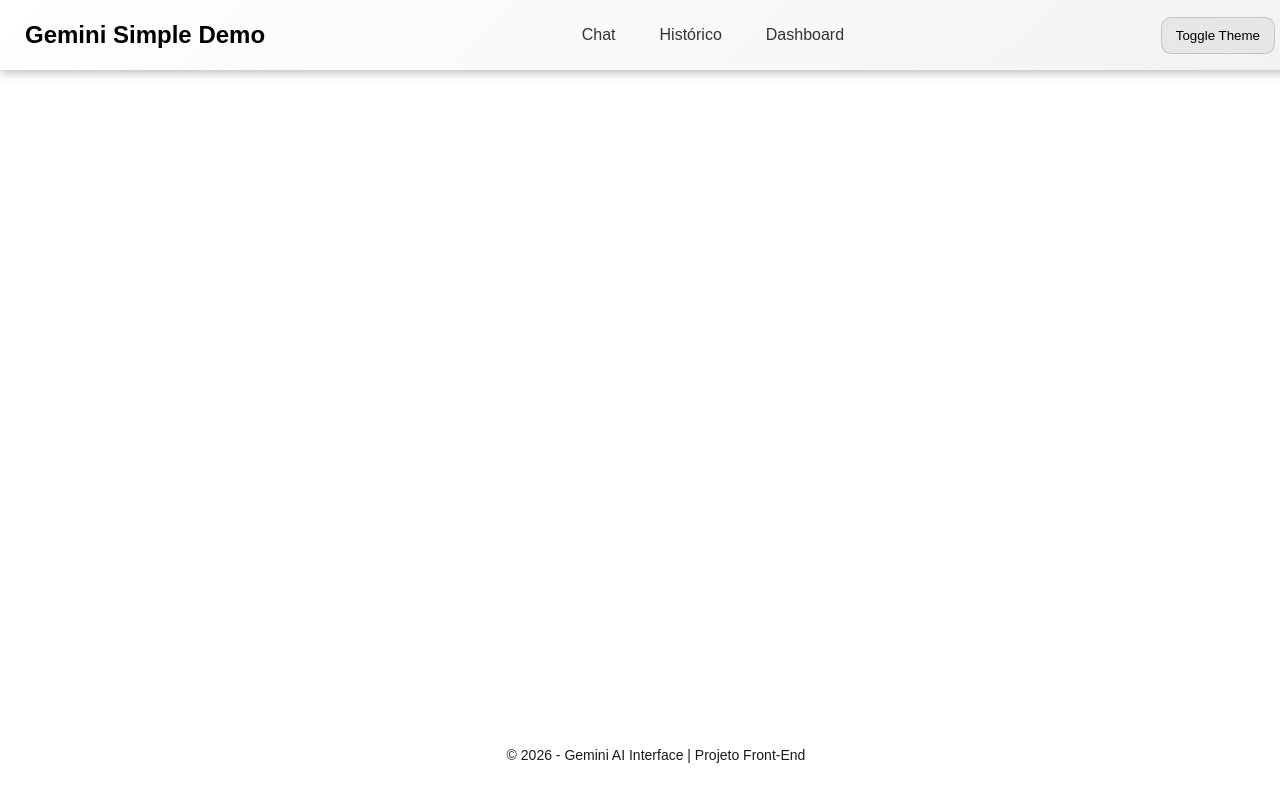
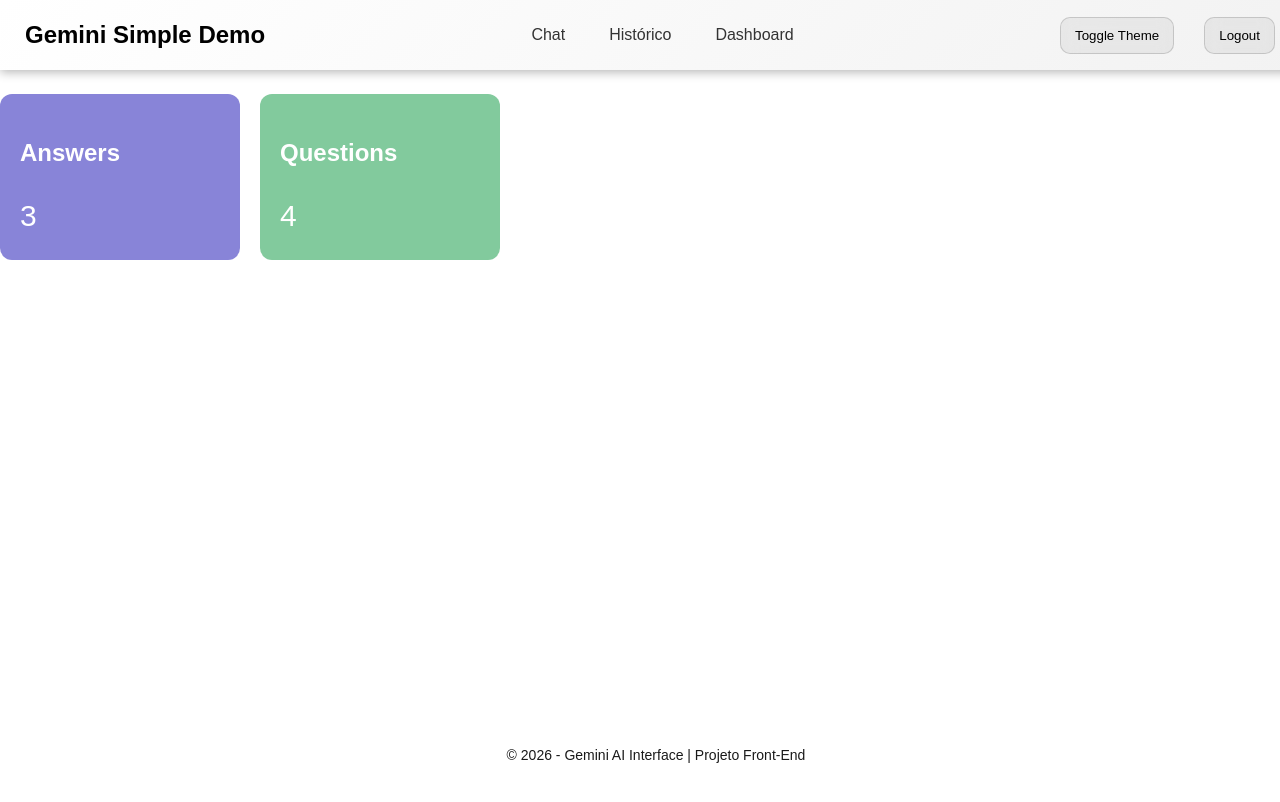
Before and after one commit to Henriquecandls/Frontendatt, a React (Vite) app in the folder 1Projetofrontend/: page /dashboard in a window 1280 px wide. Shown: the top 802 px of the page. Built offline with nearby package versions, Linux system fonts and the light colour scheme; no server answers; sample sign-in values are in the browser's storage.

Commit message:
authenticaçao e inicio do dashboard

```diff
--- a/1Projetofrontend/package.json
+++ b/1Projetofrontend/package.json
@@ -16,7 +16,8 @@
     "firebase": "^12.12.1",
     "react": "^19.2.5",
     "react-dom": "^19.2.5",
-    "react-router-dom": "^7.14.2"
+    "react-router-dom": "^7.14.2",
+    "recharts": "^3.8.1"
   },
   "devDependencies": {
     "@eslint/js": "^10.0.1",
--- a/1Projetofrontend/src/App.tsx
+++ b/1Projetofrontend/src/App.tsx
@@ -6,6 +6,7 @@ import AppGemini from "./AppGemini";
 import Login from "./components/Login";
 import { ThemeContext } from "./components/ThemeContext";
 import Historico from "./components/Historico";
+import Dashboard from "./components/Dashboard";
 import Header from "./components/Header";
 import Footer from "./components/Footer";
 
@@ -24,6 +25,7 @@ function App() {
   }, []);
 return (
   <ThemeContext.Provider
+
     value={{
       theme: toogle ? "dark" : "light",
       toggleTheme: () => setIsToogle((prev) => !prev),
@@ -45,6 +47,7 @@ return (
         <Route path="/gemini" element={<AppGemini />} />
 
         <Route path="/historico" element={<Historico />} />
+        <Route path="/dashboard" element={<Dashboard />} />
       </Routes>
   <Footer />
 
--- a/1Projetofrontend/src/AppGemini.tsx
+++ b/1Projetofrontend/src/AppGemini.tsx
@@ -1,10 +1,10 @@
-import { useState, createContext, useContext } from "react";
+import { useState, useEffect, createContext, useContext } from "react";
 import { GoogleGenerativeAI } from "@google/generative-ai";
 import Message from "./components/Message";
-
 import { useTheme } from "./components/ThemeContext";
 import { useNavigate } from "react-router-dom";
 import "./css/App.css";
+import { auth } from "./config/firebase";
 
 const genAI = new GoogleGenerativeAI("");
 
@@ -14,9 +14,20 @@ function AppGemini() {
   const [prompt, setPrompt] = useState("");
   const [response, setResponse] = useState("");
   const [loading, setLoading] = useState(false);
+
   const [messages, setMessages] = useState<
     { type: "question" | "answer"; text: string }[]
   >([]);
+
+  useEffect(() => {
+    const unsubscribe = auth.onAuthStateChanged((user) => {
+      if (!user) {
+        navigate("/");
+      }
+    });
+
+    return () => unsubscribe();
+  }, [navigate]);
 
   async function handleSubmit(e) {
     e.preventDefault();
@@ -29,9 +40,11 @@ function AppGemini() {
     ]);
 
     try {
-      const model = genAI.getGenerativeModel({ model: "gemini-flash-latest" });
+      const model = genAI.getGenerativeModel({
+        model: "gemini-flash-latest",
+      });
+
       const result = await model.generateContent(prompt);
-
       const text = result.response.text();
 
       setResponse(text);
@@ -42,13 +55,17 @@ function AppGemini() {
           { type: "answer", text },
         ];
 
-        localStorage.setItem("messages", JSON.stringify(updated));
+        localStorage.setItem(
+          "messages",
+          JSON.stringify(updated)
+        );
 
         return updated;
       });
 
     } catch (error) {
-      const errorMsg = "Error generating content. Check your API key.";
+      const errorMsg =
+        "Error generating content. Check your API key.";
 
       setResponse(errorMsg);
 
@@ -63,12 +80,18 @@ function AppGemini() {
     setLoading(false);
     setPrompt("");
   }
+
   function handleNewConversation() {
-  const stored = JSON.parse(localStorage.getItem("conversations") || "[]");
+    const stored = JSON.parse(
+      localStorage.getItem("conversations") || "[]"
+    );
 
     if (messages.length > 0) {
       stored.push(messages);
-    localStorage.setItem("conversations", JSON.stringify(stored));
+      localStorage.setItem(
+        "conversations",
+        JSON.stringify(stored)
+      );
     }
 
     setMessages([]);
@@ -78,13 +101,15 @@ function handleNewConversation() {
 
   return (
     <div className={`App ${theme}`} style={{ padding: "20px" }}>
-
       <form onSubmit={handleSubmit}>
-
         <button
           type="button"
           onClick={handleNewConversation}
-        style={{ marginBottom: "10px", padding: "10px", cursor: "pointer" }}
+          style={{
+            marginBottom: "10px",
+            padding: "10px",
+            cursor: "pointer",
+          }}
         >
           Nova conversa
         </button>
@@ -96,7 +121,11 @@ function handleNewConversation() {
           style={{ width: "300px", padding: "10px" }}
         />
 
-      <button type="submit" style={{ padding: "10px" }} disabled={loading}>
+        <button
+          type="submit"
+          style={{ padding: "10px" }}
+          disabled={loading}
+        >
           {loading ? "Thinking..." : "Submit"}
         </button>
       </form>
@@ -108,7 +137,6 @@ function handleNewConversation() {
           </Message>
         ))}
       </div>
-
     </div>
   );
 }
--- /dev/null
+++ b/1Projetofrontend/src/components/Dashboard.tsx
@@ -0,0 +1,76 @@
+import React, { useEffect, useState } from "react";
+import { useNavigate } from "react-router-dom";
+import { auth } from "../config/firebase";
+
+function Dashboard() {
+  const navigate = useNavigate();
+  const [user, setUser] = useState(null);
+
+  const answers = [
+    { id: 1 },
+    { id: 2 },
+    { id: 3 },
+  ];
+
+  const questions = [
+    { id: 1 },
+    { id: 2 },
+    { id: 3 },
+    { id: 4 },
+  ];
+
+  useEffect(() => {
+    const unsubscribe = auth.onAuthStateChanged((u) => {
+      if (!u) {
+        navigate("/");
+      } else {
+        setUser(u);
+      }
+    });
+
+    return () => unsubscribe();
+  }, [navigate]);
+
+  if (!user) return null;
+
+  return (
+    <div>
+      <h1>Dashboard</h1>
+
+      {/* Cards */}
+      <div style={{ display: "flex", gap: 20 }}>
+
+        {/* Answers */}
+        <div style={{
+          padding: 20,
+          borderRadius: 12,
+          background: "#8884d8",
+          color: "white",
+          width: 200
+        }}>
+          <h2>Answers</h2>
+          <p style={{ fontSize: 30, margin: 0 }}>
+            {answers.length}
+          </p>
+        </div>
+
+        {/* Questions */}
+        <div style={{
+          padding: 20,
+          borderRadius: 12,
+          background: "#82ca9d",
+          color: "white",
+          width: 200
+        }}>
+          <h2>Questions</h2>
+          <p style={{ fontSize: 30, margin: 0 }}>
+            {questions.length}
+          </p>
+        </div>
+
+      </div>
+    </div>
+  );
+}
+
+export default Dashboard;
--- a/1Projetofrontend/src/components/Header.tsx
+++ b/1Projetofrontend/src/components/Header.tsx
@@ -1,9 +1,23 @@
 import "../css/Header.css";
 import { useTheme } from "./ThemeContext";
 import Menu from "./Menu.tsx";
+import { signOut } from "firebase/auth";
+import { auth } from "../config/firebase";
+import { useNavigate } from "react-router-dom";
 
 export default function Header() {
   const { theme, toggleTheme } = useTheme();
+  const navigate = useNavigate();
+
+  const handleLogout = async () => {
+    try {
+      await signOut(auth);
+      console.log("User logged out");
+      navigate("/");
+    } catch (error) {
+      console.error("Erro ao fazer logout:", error);
+    }
+  };
 
   return (
     <header className={`header header-${theme}`}>
@@ -18,6 +32,11 @@ export default function Header() {
         <button onClick={toggleTheme}>
           Toggle Theme
         </button>
+
+        <button onClick={handleLogout}>
+          Logout
+        </button>
+
       </div>
 
     </header>
--- a/1Projetofrontend/src/components/Historico.tsx
+++ b/1Projetofrontend/src/components/Historico.tsx
@@ -1,8 +1,24 @@
 import { useEffect, useState } from "react";
+import { useNavigate } from "react-router-dom";
+import { auth } from "../config/firebase";
 import "../css/historico.css";
 
 function Historico() {
+  const navigate = useNavigate();
+  const [user, setUser] = useState(null);
   const [conversations, setConversations] = useState([]);
+
+  useEffect(() => {
+    const unsubscribe = auth.onAuthStateChanged((u) => {
+      if (!u) {
+        navigate("/");
+      } else {
+        setUser(u);
+      }
+    });
+
+    return () => unsubscribe();
+  }, [navigate]);
 
   useEffect(() => {
     const stored = localStorage.getItem("conversations");
@@ -18,6 +34,8 @@ function Historico() {
     setConversations(updated);
     localStorage.setItem("conversations", JSON.stringify(updated));
   }
+
+  if (!user) return null;
 
   return (
     <div className="history-container">
--- a/1Projetofrontend/src/components/Login.tsx
+++ b/1Projetofrontend/src/components/Login.tsx
@@ -63,9 +63,7 @@ function Login () {
             {loading ? "A entrar..." : "Login"}
         </button>
         <button
-  type="button"
-  onClick={handleRegister}
-  disabled={loading}
+  type="button"onClick={handleRegister}disabled={loading}
 >
   Registar
 </button>
--- a/1Projetofrontend/src/components/Menu.tsx
+++ b/1Projetofrontend/src/components/Menu.tsx
@@ -1,14 +1,25 @@
 import { Link } from "react-router-dom";
+import { auth } from "../config/firebase";
+import { useEffect, useState } from "react";
 
 export default function Menu() {
+  const [user, setUser] = useState(null);
+
+  useEffect(() => {
+    const unsubscribe = auth.onAuthStateChanged((u) => {
+      setUser(u);
+    });
+
+    return () => unsubscribe();
+  }, []);
+
+  if (!user) return null;
+
   return (
     <nav className="nav">
-
-
       <Link to="/gemini">Chat</Link>
       <Link to="/historico">Histórico</Link>
       <Link to="/dashboard">Dashboard</Link>
-
     </nav>
   );
 }
```
Also changed, not shown: 1Projetofrontend/src/components/BarChartComponent.tsx (added, +48 -0 lines), 1Projetofrontend/src/components/Homepage.tsx (added, +31 -0 lines), 1Projetofrontend/src/config/AuthContext.tsx (added, +24 -0 lines), 1Projetofrontend/src/css/login.css (line endings or trailing spaces), 1 other file (tests, documents, lock files or other folders). Lines whose indentation alone changed are shown as unchanged.
